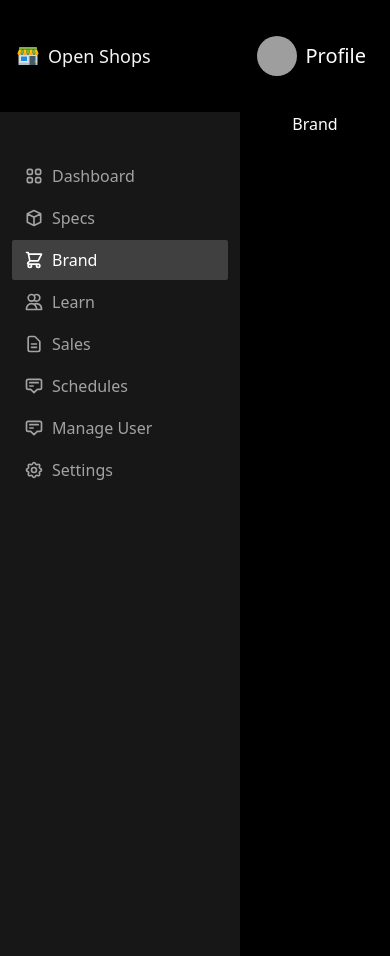
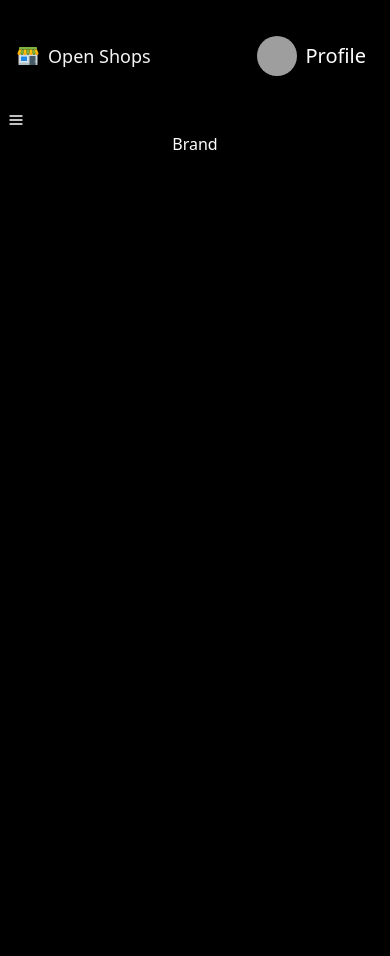
Before and after one commit to ssangram111/tailwind, a React (Vite) app: page /brand in a window 390 px wide. Built offline with nearby package versions, Linux system fonts and the light colour scheme; grey boxes are pictures that could not be loaded.

Commit message:
side bar responsive

```diff
--- a/src/components/shared/Layout.jsx
+++ b/src/components/shared/Layout.jsx
@@ -1,17 +1,57 @@
-import React from "react";
+import React, { useState,useEffect } from "react";
 import Header from "./Header";
 import Sidebar from "./Sidebar";
+import { FiMenu } from "react-icons/fi";
+import { RxCross2 } from "react-icons/rx";
+const Layout = ({ children }) => {
+  const [open, setopen] = useState(false);
+  const [windowSize, setWindowSize] = useState({
+    width: undefined,
+    height: undefined,
+  });
 
-const Layout = ({children}) => {
-  return (<>
+  useEffect(() => {
+    function handleResize() {
+      setWindowSize({
+        width: window.innerWidth,
+        height: window.innerHeight,
+      });
+    }
 
-    <Header/>
-    <main className="flex bg-black text-white h-screen w-screen overflow-hidden">
-      <Sidebar />
-      <div className="flex flex-col flex-1">
-        <div className="flex-1  min-h-0 overflow-auto">{children}</div>
-      </div>
-    </main>
+    window.addEventListener("resize", handleResize);
+    handleResize();
+    return () => window.removeEventListener("resize", handleResize);
+  }, []);
+
+  useEffect(() => {
+    if (windowSize.width && windowSize.width < 640) {
+      setopen(false);
+    } else {
+      setopen(true);
+    }
+  }, [windowSize]);
+
+  return (
+    <>
+      <Header />
+
+      <main className="flex bg-black text-white h-screen w-screen overflow-hidden relative">
+        {open ? (
+          <div className ="absolute top-55 left-40 " onClick={()=>setopen(false)}>
+            <RxCross2 />
+          </div>
+        ) : (
+          <div className="absolute left-2" onClick={()=>setopen(true)}>
+            <FiMenu />
+          </div>
+        )}
+
+        {open ? <Sidebar /> : <></>}
+
+        <div className="flex flex-col flex-1 p-5">
+          <div className="flex-1  min-h-0 overflow-auto">{children}</div>
+        </div>
+      </main>
     </>
   );
 };
--- a/src/components/shared/Sidebar.jsx
+++ b/src/components/shared/Sidebar.jsx
@@ -5,7 +5,7 @@ import SidebarLink from "./SidebarLink";
 
 const Sidebar = () => {
   return (
-    <div className="flex flex-col bg-neutral-900 w-60 p-3 text-white md:w-80 lg:w-96">
+    <div className="flex flex-col bg-black w-60 p-3 text-white md:w-80 lg:w-96">
       <div className="flex-1 py-8 flex flex-col gap-0.5">
         {Links.map((item) => {
           return <SidebarLink key={item.key} item={item} />;
```
